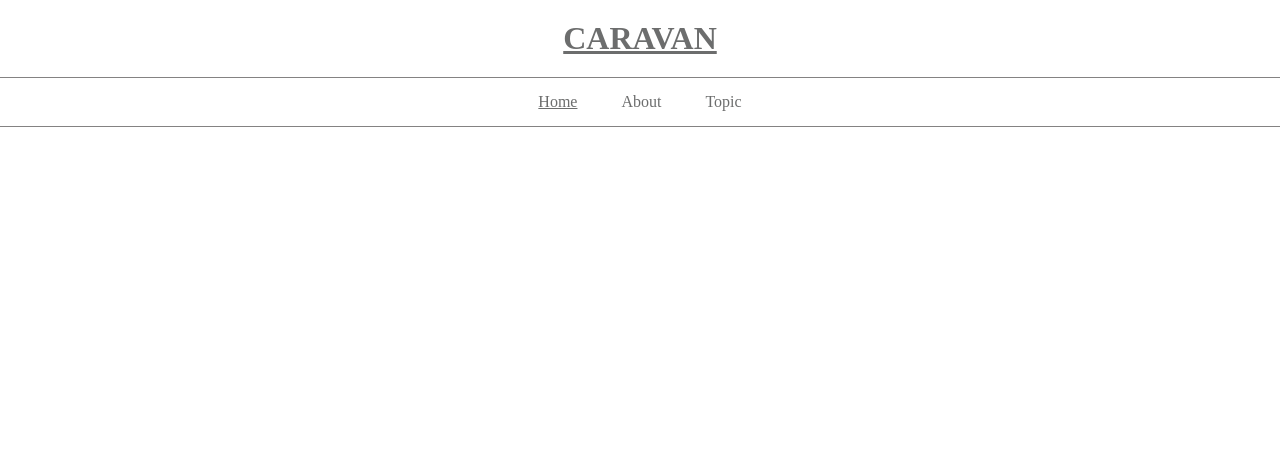
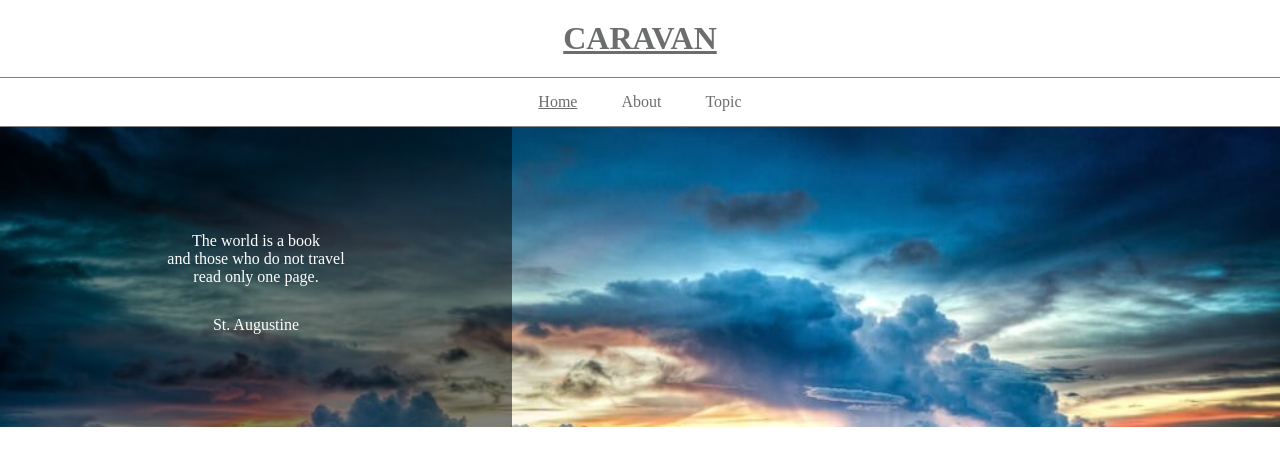
Before and after one commit to taniguchi2001/-, a plain HTML site: page caravan/index.html in a window 1280 px wide. Shown: the top 466 px of the page. Drawn offline with Linux system fonts and the light colour scheme.

Commit message:
[Finish]2-6

```diff
--- /dev/null
+++ b/HP/2ー6.css
@@ -0,0 +1,32 @@
+* {
+  margin: 0;
+  padding: 0;
+  box-sizing: border-box;
+}
+.box1 {
+  height: 200px;
+  background-image: url(img/box1.jpg);
+  background-size: cover;
+  background-position: center;
+}
+
+.box2 {
+  height: 200px;
+  background-image: url(img/box2.jpg);
+  background-size: cover;
+  background-position: center;
+}
+
+.box3 {
+  height: 200px;
+  background-image: url(img/box3.jpg);
+  background-size: cover;
+  background-position: center;
+}
+
+.box4 {
+  height: 200px;
+  background-image: url(img/box4.jpg);
+  background-size: cover;
+  background-position: center;
+}
--- a/caravan/index.html
+++ b/caravan/index.html
@@ -27,7 +27,14 @@
 
     <div class="main-visual">
       <div class="main-visual-content">
-        <p class="main-visual-text"
+        <p class="main-visual-text">
+          The world is a book<br />
+          and those who do not travel<br />
+          read only one page.
+        </p>
+        <p class="main-visual-name">
+          St. Augustine
+        </p>
       </div>
     </div>
     <div class="main">
--- a/caravan/style.css
+++ b/caravan/style.css
@@ -25,6 +25,29 @@ display: inline-block;
 margin: 0 20px;
 }
 
+.main-visual {
+  width: 100%;
+  height: 300px;
+  background-image: url(img/mv.jpg);
+  background-size: cover;
+}
+
+.main-visual-content {
+  width: 40%;
+  height: 300px;
+  background-color: rgba(0,0,0,0.5);
+  text-align: center;
+  padding: 105px;
+}
+.main-visual-text{
+  color: #fff;
+}
+
+.main-visual-name{
+margin-top: 30px;
+color: #fff;
+}
+
 .main {
   width: 800px;
   margin: 50px auto;
@@ -32,7 +55,6 @@ margin: 0 20px;
   justify-content: wrap;
 }
 
-box
 
 .blog {
   width: 600px;
```
Also changed, not shown: HP/2ー6.html (added, +17 -0 lines), caravan/img/airport.jpg (added), caravan/img/asia.jpg (added), caravan/img/desert.jpg (added), caravan/img/forest.jpg (added), caravan/img/italy.jpg (added), caravan/img/japan.jpg (added), caravan/img/japan2.jpg (added), caravan/img/lake.jpg (added), caravan/img/mv.jpg (added), caravan/img/person.jpg (added), caravan/img/road.jpg (added), caravan/img/snow.jpg (added), 1 other file.
